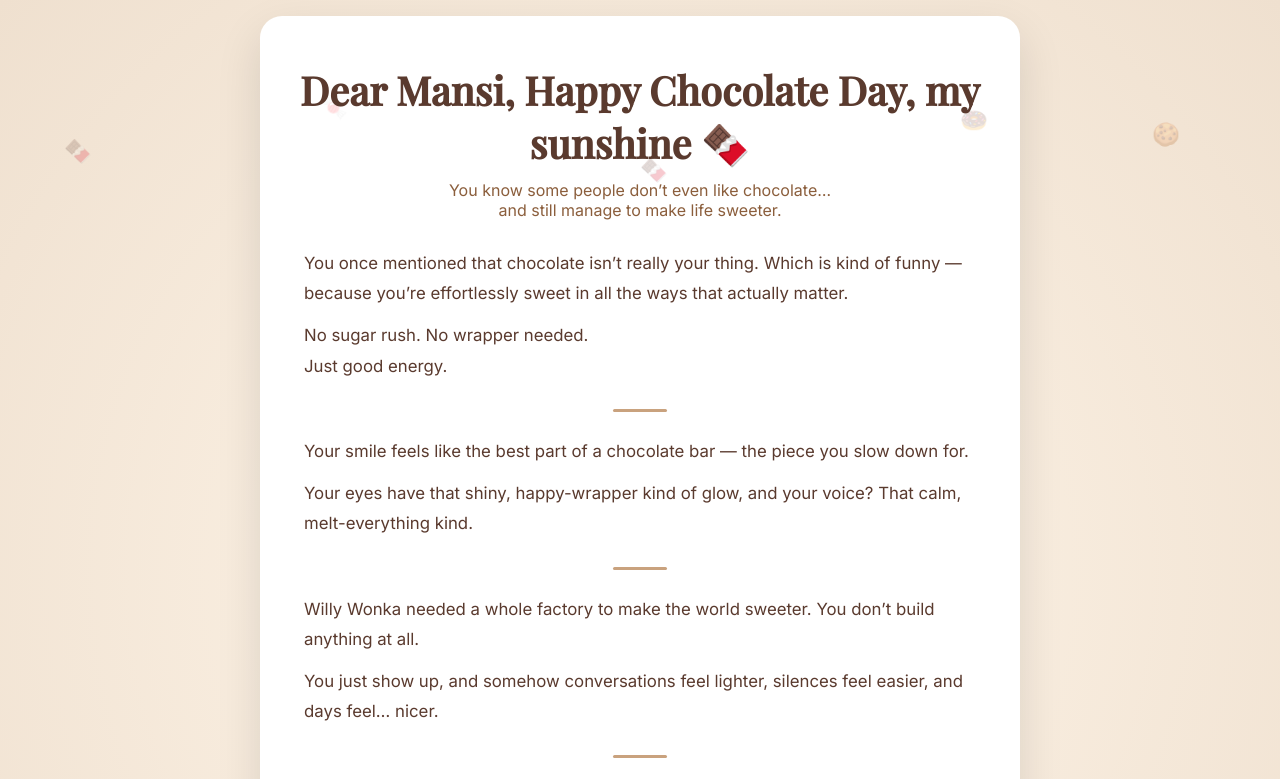
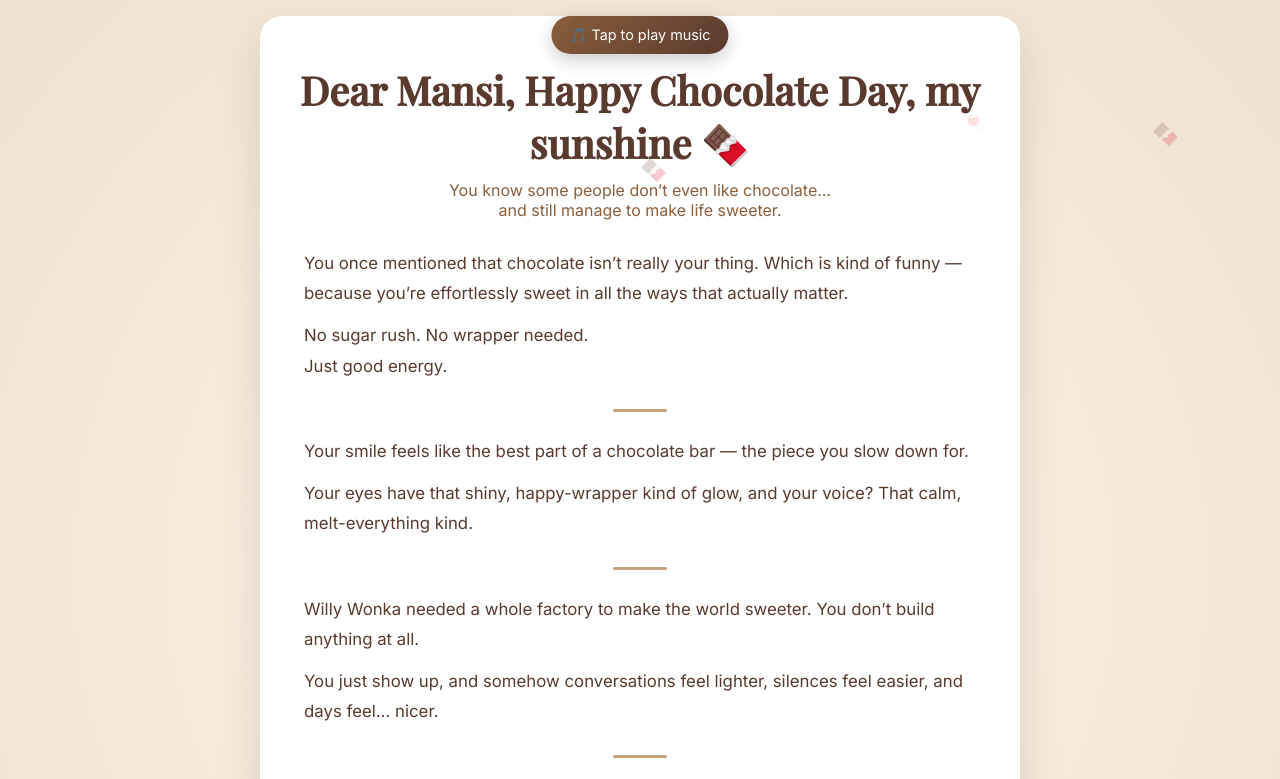
Before and after one commit to minhajkhurshid033-lab/chocolates, a plain HTML site: page index.html in a window 1280 px wide. Shown: the top 779 px of the page. Drawn offline with nearby package versions, Linux system fonts and the light colour scheme.

Commit message:
Add files via upload

```diff
--- a/index.html
+++ b/index.html
@@ -29,6 +29,23 @@
   display:flex;
   justify-content:center;
   padding:16px;
+}
+
+/* music button */
+#musicControl{
+  position:fixed;
+  top:16px;
+  left:50%;
+  transform:translateX(-50%);
+  background:linear-gradient(135deg,#8b5e3c,#5a3a2e);
+  color:#fff;
+  padding:10px 18px;
+  border-radius:999px;
+  font-size:0.9rem;
+  cursor:pointer;
+  z-index:999;
+  box-shadow:0 6px 18px rgba(0,0,0,0.2);
+  user-select:none;
 }
 
 /* floating chocolates */
@@ -176,6 +193,10 @@
 
 <body>
 
+<!-- music control -->
+<div id="musicControl" onclick="toggleMusic()">🎵 Tap to play music</div>
+<audio id="bgMusic" src="music.mp3"></audio>
+
 <div class="choco">🍫</div>
 <div class="choco">🍬</div>
 <div class="choco">🍫</div>
@@ -298,6 +319,22 @@
   document.body.appendChild(p);
   setTimeout(()=>p.remove(),1100);
 });
+
+/* music toggle */
+const music=document.getElementById("bgMusic");
+const control=document.getElementById("musicControl");
+let playing=false;
+
+function toggleMusic(){
+  if(!playing){
+    music.play();
+    control.textContent="⏸ Tap to pause music";
+  }else{
+    music.pause();
+    control.textContent="🎵 Tap to play music";
+  }
+  playing=!playing;
+}
 </script>
 
 </body>
```
Also changed, not shown: 1 other file.
